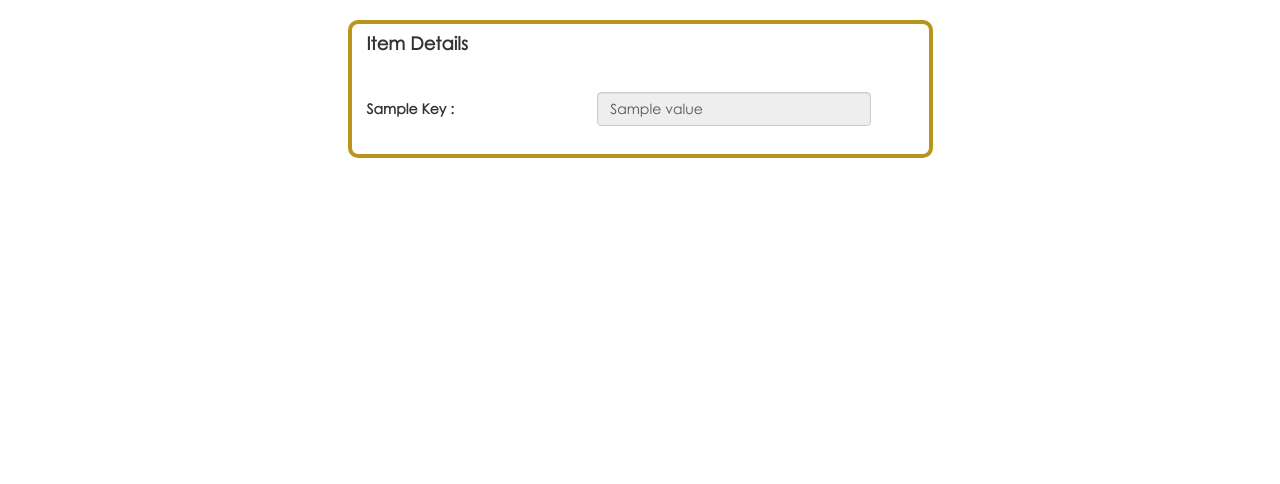
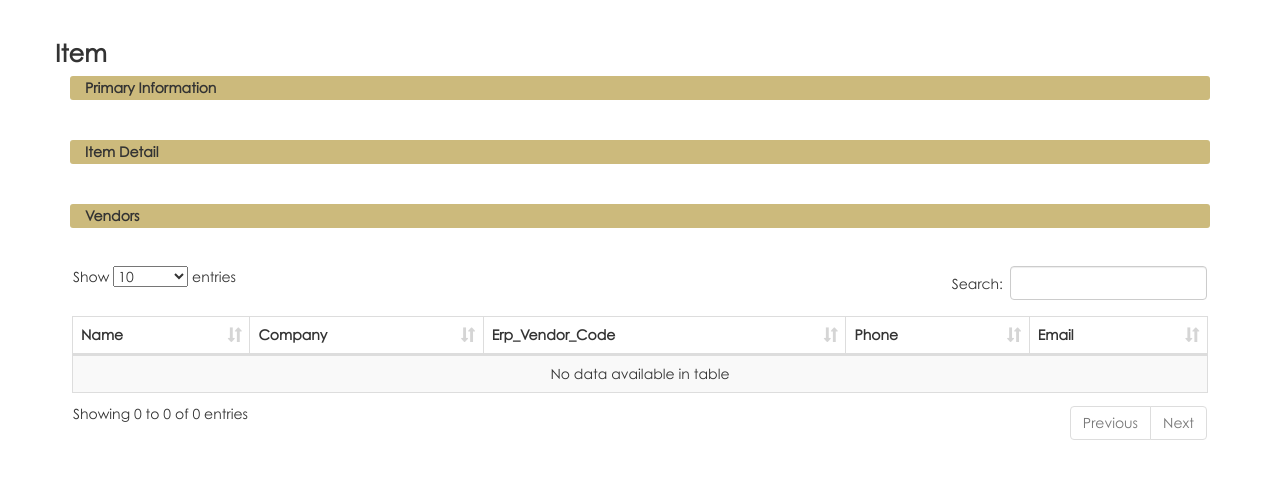
Before and after one commit to truptibasugade-leo/supplieriq-sprint1, a Django app: template app/templates/item/item_details.html in a window 1280 px wide. Shown: the part 45-529 px from the top of the page. Run offline with Django 3.2, Linux system fonts and the light colour scheme; the template is opened without the code that fills it: most values are stand-ins (such as "Sample title", 1, 10 or a date in 2020); some libraries are stand-ins or nearby versions.

Commit message:
item details and vendor details changes

```diff
--- a/app/css/custom.css
+++ b/app/css/custom.css
@@ -36,11 +36,6 @@ border-color: #806B23;
 .form-group label{
 	width: 40%;
 }
-.form-group input[type="text"].form-control{
-	display: inline-block;
-	width:50%;
-	margin: 8px;
-}
 .i_id{
 	display: none;
 }
@@ -49,3 +44,25 @@ border-color: #806B23;
 	width: 50%;
     display: inline-block;
 }
+.vendorLabel{
+	background-color: #CCBA7C;
+	padding: 2px 15px;
+	border-radius: 3px;
+}
+.vendorDetail{
+	height: 34px;
+	font-size: 14px;
+	line-height: 1.42857;
+	color: #555;
+	background-image: none;
+	opacity: 1;
+}
+.vendorInfo{
+	padding: 20px 15px;
+}
+.vendorInfo div{
+	padding: 15px;
+}
+.vendorInfo #example1_wrapper div{
+	padding: 1px;
+}
--- a/app/templates/item/item_details.html
+++ b/app/templates/item/item_details.html
@@ -2,11 +2,82 @@
 {% load static %}
 {% load generic_tags %}
 {% block content%}
-
+<script type="text/javascript">
+$(document).ready(function() {
+	$('#example1').DataTable();
+} );
+</script>
 <div class="siq_company_heading siq_welcome siq_dashboard_heading"  ng-controller="VendorController">
 	<div class="container">
 		<div class="row">
-			<div class="siq_left_info_box siq_form_border  col-sm-6 col-md-offset-3 col-lg-6">
+			<h3><strong>Item</strong></h3>
+			<div class="siq_left_info_box  col-sm-12 col-lg-12">
+				{% for key, value in serializer.items%}
+					{% if key == 'name' %}
+						<span><h4>{{value}}</h4></span><br/>
+					{% endif %}
+				{% endfor %}
+				<div class="vendorLabel"><b>Primary Information</b></div>
+				<div class="vendorInfo row">
+					{% for key, value in serializer.items%}
+						{% if key == 'erp_item_code' or key == 'name'%}
+						<div class="col-sm-6">
+							<label>{% format_label key%}  </label><br/>
+							<span class="vendorDetail">{{value}}</span><br/>
+						</div>
+						{% endif %}
+					{% endfor %}
+				</div>
+				<div class="vendorLabel"><b>Item Detail </b></div>
+				<div class="vendorInfo row">
+					{% for key, value in serializer.items%}
+						{% if key == 'description'%}
+						<div class="col-sm-6">
+							<label>{% format_label key%}  </label><br/>
+							<span class="vendorDetail">{{value}}</span><br/>
+						</div>
+						{% endif %}
+					{% endfor %}
+				</div>
+				<div class="vendorLabel"><b>Vendors </b></div>
+				<div class="vendorInfo row">
+					<table class="table table-striped table-bordered custom_datatable" id="example1" cellspacing="0" width="100%">
+					<thead>
+						<tr>
+							<th class="v_id">Id</th>
+							<th>Name</th>
+							<th>Company</th>
+							<th>Erp_Vendor_Code </th>
+							<th>Phone </th>
+							<th>Email</th>
+						</tr>
+					</thead>
+					<tbody>
+						{% for key, value in serializer.items %}
+							{% if key == 'vendor'%}
+								{% for x in value %}
+								<tr class="gradeA odd" >
+									{% for key1,value1 in x.items %}
+										{% if key1 == 'name' and key1 != 'vendorid' %}
+										<td>
+											<span><a href="/vendors/?id={{x.vendorid}}">{{value1}}</a></span>
+										</td>
+										{% elif key1 == 'vendorid'%}
+											<td class="v_id">{{value1}}</td>
+										{% else %}
+										<td>
+											<span>{{value1}}</span>
+										</td>
+										{% endif %}
+									{% endfor%}
+								</tr>
+								{% endfor%}
+							{% endif %}
+						{% endfor %}
+					</tbody>
+				</div>
+			</div>
+		<!-- 	<div class="siq_left_info_box siq_form_border  col-sm-6 col-md-offset-3 col-lg-6">
 				<h4><strong>Item Details</strong></h4><br/>
 				<div>
 					{% for key, value in serializer.items%}
@@ -26,12 +97,12 @@
 									<input type="text" class="form-control" value="{{value}}" readonly><br/>
 								{% endif %}
 							</div>
-						<div><br/>
+						</div><br/>
 						{% endif %}
 					{% endfor %}
 				</div>
 				</div>
-			</div>
+			</div> -->
 		 </div>
 	</div>
 </div>
--- a/app/templates/item/item_list.html
+++ b/app/templates/item/item_list.html
@@ -19,7 +19,7 @@ $(document).ready(function() {
 							<th>Name</th>
 							<th>Item Code</th>
 							<th>description</th>
-							<th>Vendor</th>
+							<th class="v_id">Vendor</th>
 						</tr>
 					</thead>
 					<tbody>
@@ -31,7 +31,7 @@ $(document).ready(function() {
 								{% elif key == 'itemid'%}
 									<td class="i_id">{{value}}</td>
 								{% elif key == 'vendor'%}
-									<td>
+									<td class="i_id">
 									{% for d in value %}
 										<span><a href="/vendors/?id={{d.vendorid}}">{{d.name}}{% if not forloop.last %},{% endif %}</a></span>
 									{% endfor%}
```
Also changed, not shown: supplieriq/admin.py (+7 -3 lines), supplieriq/models.py (+40 -12 lines), supplieriq/serializers.py (+5 -2 lines), 2 other files.
